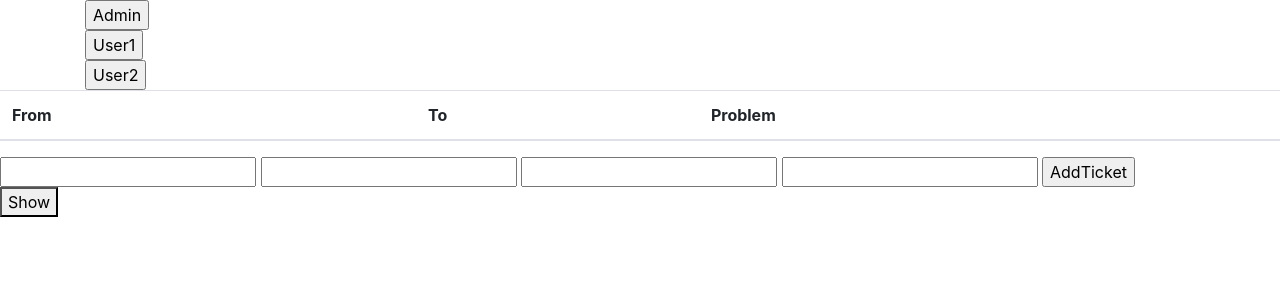
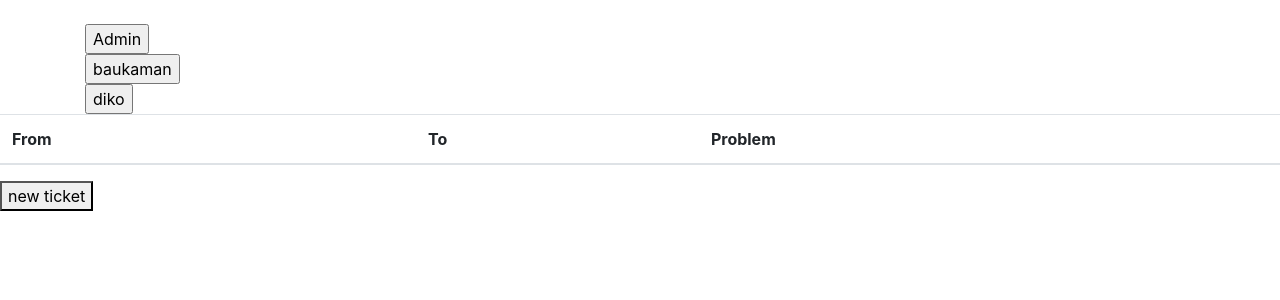
Before and after one commit to ummadam/ticket_system, a PHP site: page / in a window 1280 px wide. Shown: the top 300 px of the page. Run offline with PHP 8.4, Linux system fonts and the light colour scheme; data that the repository does not hold is empty.

Commit message:
session in user

```diff
--- a/index.php
+++ b/index.php
@@ -10,9 +10,10 @@
 <body>
     <div class="container">
        <form action="" method="POST">
-        <input type="submit" name="user" value="Admin"><br>
-        <input type="submit" name="user" value="User1"><br>
-        <input type="submit" name="user" value="User2"><br>
+        <input type="hidden" name="action" value="login"><br>
+        <input type="submit" name="login" value="Admin"><br>
+        <input type="submit" name="login" value="baukaman"><br>
+        <input type="submit" name="login" value="diko"><br>
        </form>
     </div>
 </body>
@@ -20,10 +21,22 @@
 <?php
 
 include 'DB.php';
+session_start();
+
+if(isset($_POST['action'])) {
+    $r = $_POST['action'];
+
+    if($r == 'addTicket') {
+        echo '<span class="badge badge-success">ticket added successfully</span>';
+    } else if($r == 'login') {
+        $user = $_POST['login'];
+        $_SESSION['user'] = $user;
+    }
+}
 
 
-if(isset($_POST['user'])){
-    $user = $_POST['user'];
+if(isset($_SESSION['user'])){
+    $user = $_SESSION['user'];
 
     $stmt = $pdo->prepare("
         SELECT *
@@ -38,6 +51,8 @@ $stmt->execute([
         ':un' => $user
     ]);
     $tickets = $stmt->fetchALL();
+} else {
+    $tickets = array();
 }
     //print_r($tickets);
 ?>
@@ -69,25 +84,25 @@ $tickets = $stmt->fetchALL();
   </tbody>
 </table>
 <?php
-if($_POST['user'] != 'Admin'){
+//if($_POST['user'] != 'Admin'){
 
 
-}
+//}
 
 ?>
-<form action="" method="post" id="form">
+<form action="" method="post" id="form" style="display: none">
     <input type="text" name="name">
     <input type="text" name="touser" >
     <input type="text" name="fromuser">
     <input type="text" name="problem">
-<input type="submit" name="Add" value="AddTicket">
+    <input type="submit" name="action" value="addTicket">
 </form>
 <script src="https://ajax.googleapis.com/ajax/libs/jquery/3.4.1/jquery.min.js"></script>
 <script>
 $(document).ready(function(){
   $("#show").click(function(){
-    $("form").toggle();
+    $("#form").toggle();
   });
 });
 </script>
-<button id="show">Show</button>
+<button id="show">new ticket</button>
```
Also changed, not shown: 1 other file. Lines whose indentation alone changed are shown as unchanged.
